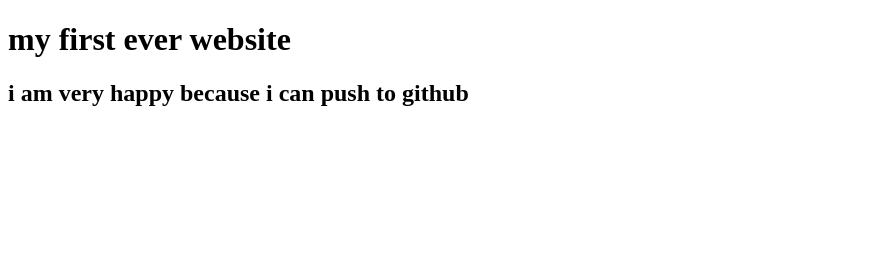
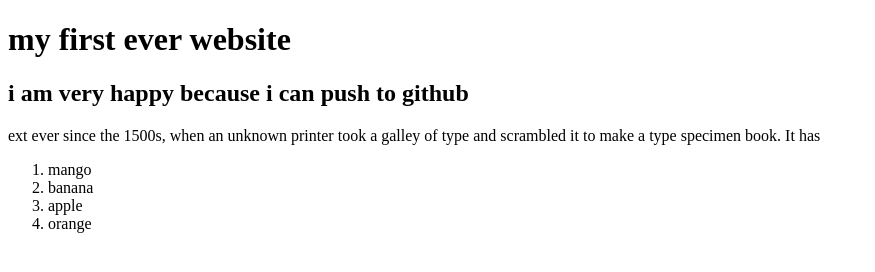
Before and after one commit to almamundcse/my-first-website, a plain HTML site: page index.html in a window 1280 px wide. Shown: the whole page, without its empty margins (0-875 px from the left). Drawn offline with Linux system fonts and the light colour scheme.

Commit message:
paraghrap and ol add

```diff
--- a/index.html
+++ b/index.html
@@ -10,6 +10,14 @@
 
     <h1>my first ever website </h1>
     <h2>i am very happy because i can push to github </h2>
+    <p>ext ever since the 1500s, when an unknown printer took a galley of type and scrambled it to make a type specimen book. It has</p>
+    <ol>
+        <li>mango</li>
+        <li>banana</li>
+        <li>apple</li>
+        <li>orange</li>
+
+    </ol>
 
 </body>
 </html>
```
